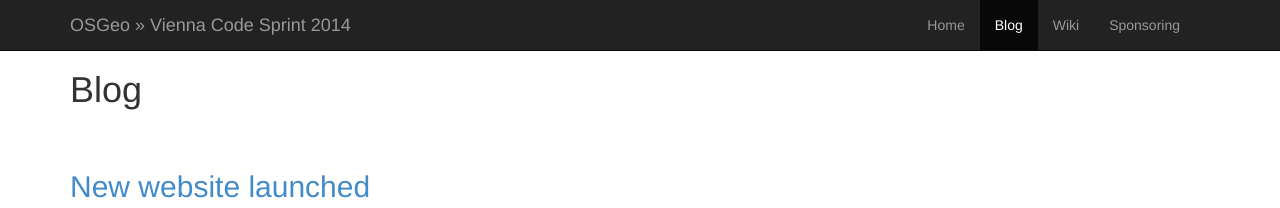
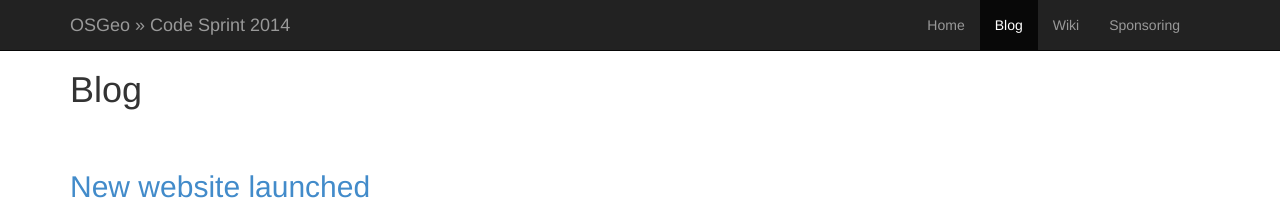
Before and after one commit to EOX-A/vienna_code_sprint_2014, a Jekyll site: the page built from blog.html, in a window 1280 px wide. Shown: the top 208 px of the page. Built offline with Jekyll 4.4.1, drawn with Linux system fonts in a browser that asks for light colours; some web fonts are replaced; Markdown is read by kramdown in place of the engine named in the settings; a script that is not in the unit is left out.

Commit message:
Added Droid Sans (from Google Font API), and shortened the title to fit on one line on more devices

```diff
--- a/_layouts/default.html
+++ b/_layouts/default.html
@@ -27,6 +27,10 @@
         <!-- Custom CSS -->
         <link rel="stylesheet" href="{{ site.baseurl}}/css/main.css">
 
+        <link rel="stylesheet" href="/assets/segelgruppe-22500187dbaec44e13f15b47464b5c8c.css">
+        <link rel="stylesheet" type="text/css" href="http://fonts.googleapis.com/css?family=Droid+Sans:400,700">
+        <link rel="stylesheet" type="text/css" href="http://fonts.googleapis.com/css?family=Droid+Serif">
+
         <!-- RSS Feed -->
         <link rel="alternate" type="application/rss+xml" title="OSGeo Vienna Code Sprint 2014 Blog" href="{{ site.baseurl}}/rss.xml" />
     </head>
@@ -40,7 +44,7 @@
                 <span class="icon-bar"></span>
                 <span class="icon-bar"></span>
               </button>
-              <a class="navbar-brand" href="#">OSGeo &raquo; Vienna Code Sprint 2014</a>
+              <a class="navbar-brand" href="#">OSGeo &raquo; Code Sprint 2014</a>
             </div>
             <div class="navbar-collapse collapse">
               <ul class="nav navbar-nav pull-right">
```
